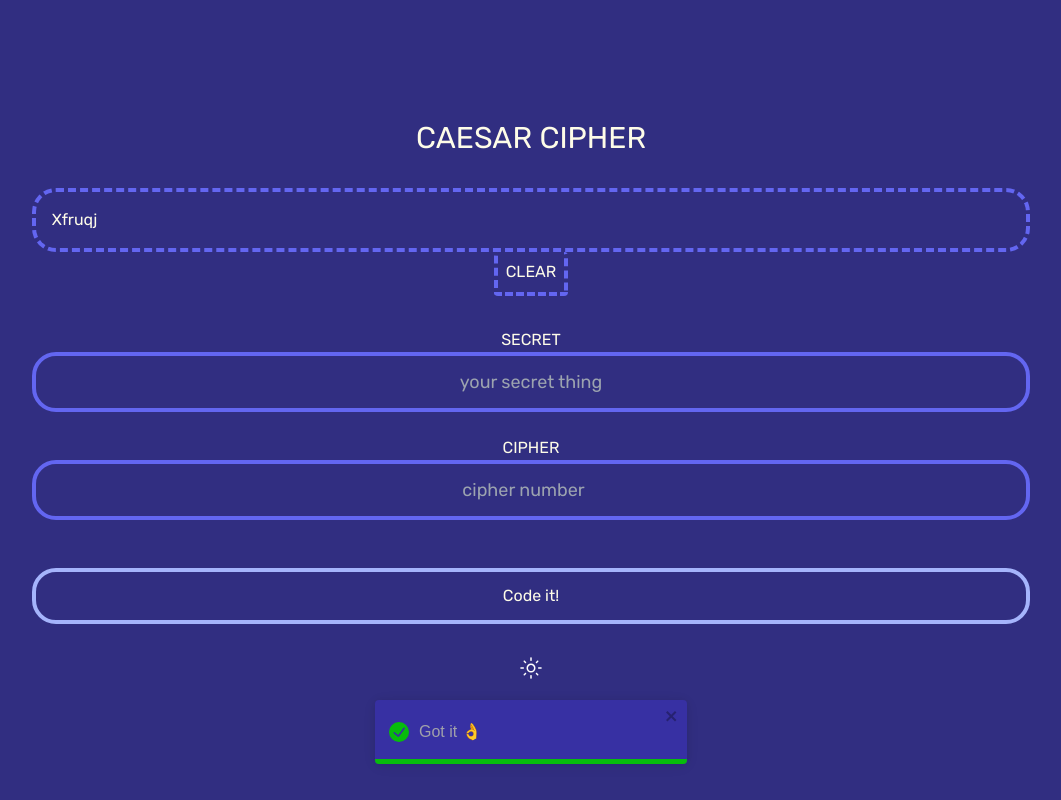
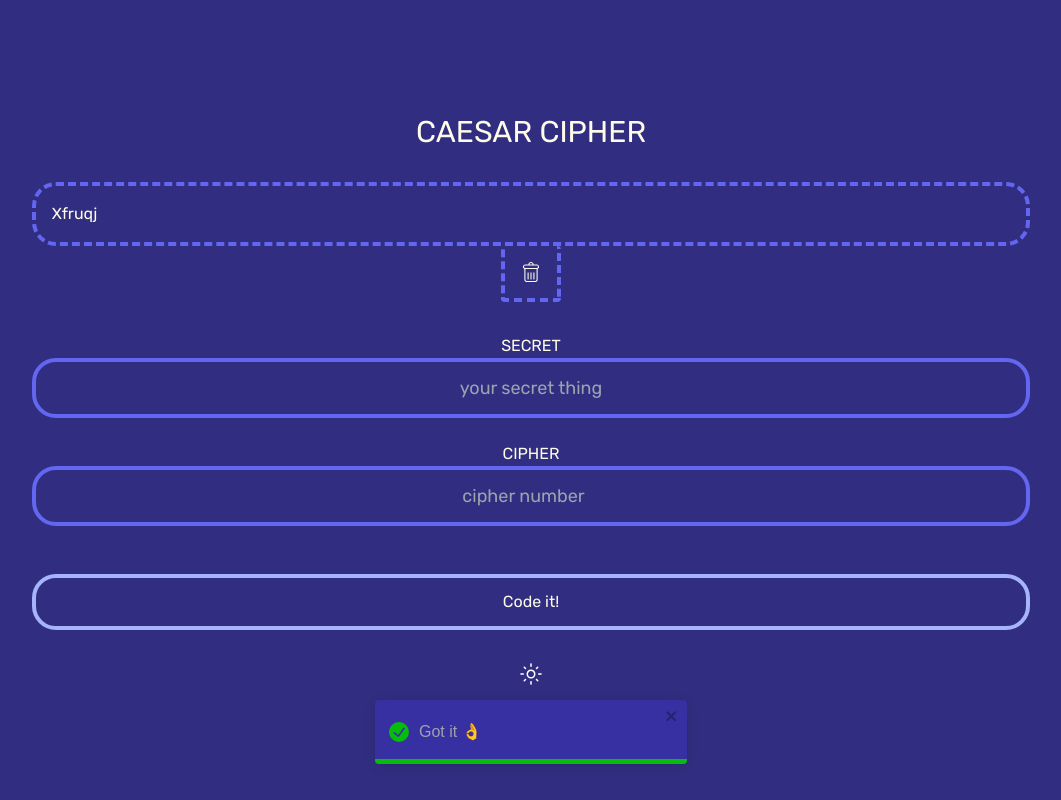
Before and after one commit to suti1979/caesarcipher, a Next.js app: page / in a window 1280 px wide. Both pictures are taken after typing "Sample", "5" into the empty fields and a click on the button "Code it!". Shown: the whole page, without its empty margins (109-1170 px from the left). Built offline with nearby package versions, Linux system fonts and the light colour scheme.

Commit message:
added delete icon

```diff
--- a/assets/icons.js
+++ b/assets/icons.js
@@ -27,3 +27,56 @@ export const DarkMode = () => (
     />
   </svg>
 )
+
+export const DeleteBin = () => (
+  <svg
+    width="20"
+    height="20"
+    viewBox="0 0 482 482"
+    xmlns="http://www.w3.org/2000/svg"
+    fill="currentColor"
+    className="hover:text-red-500"
+  >
+    <g>
+      <g>
+        <path
+          d="M381.163,57.799h-75.094C302.323,25.316,274.686,0,241.214,0c-33.471,0-61.104,25.315-64.85,57.799h-75.098
+			c-30.39,0-55.111,24.728-55.111,55.117v2.828c0,23.223,14.46,43.1,34.83,51.199v260.369c0,30.39,24.724,55.117,55.112,55.117
+			h210.236c30.389,0,55.111-24.729,55.111-55.117V166.944c20.369-8.1,34.83-27.977,34.83-51.199v-2.828
+			C436.274,82.527,411.551,57.799,381.163,57.799z M241.214,26.139c19.037,0,34.927,13.645,38.443,31.66h-76.879
+			C206.293,39.783,222.184,26.139,241.214,26.139z M375.305,427.312c0,15.978-13,28.979-28.973,28.979H136.096
+			c-15.973,0-28.973-13.002-28.973-28.979V170.861h268.182V427.312z M410.135,115.744c0,15.978-13,28.979-28.973,28.979H101.266
+			c-15.973,0-28.973-13.001-28.973-28.979v-2.828c0-15.978,13-28.979,28.973-28.979h279.897c15.973,0,28.973,13.001,28.973,28.979
+			V115.744z"
+        />
+        <path
+          d="M171.144,422.863c7.218,0,13.069-5.853,13.069-13.068V262.641c0-7.216-5.852-13.07-13.069-13.07
+			c-7.217,0-13.069,5.854-13.069,13.07v147.154C158.074,417.012,163.926,422.863,171.144,422.863z"
+        />
+        <path
+          d="M241.214,422.863c7.218,0,13.07-5.853,13.07-13.068V262.641c0-7.216-5.854-13.07-13.07-13.07
+			c-7.217,0-13.069,5.854-13.069,13.07v147.154C228.145,417.012,233.996,422.863,241.214,422.863z"
+        />
+        <path
+          d="M311.284,422.863c7.217,0,13.068-5.853,13.068-13.068V262.641c0-7.216-5.852-13.07-13.068-13.07
+			c-7.219,0-13.07,5.854-13.07,13.07v147.154C298.213,417.012,304.067,422.863,311.284,422.863z"
+        />
+      </g>
+    </g>
+    <g></g>
+    <g></g>
+    <g></g>
+    <g></g>
+    <g></g>
+    <g></g>
+    <g></g>
+    <g></g>
+    <g></g>
+    <g></g>
+    <g></g>
+    <g></g>
+    <g></g>
+    <g></g>
+    <g></g>
+  </svg>
+)
--- a/components/Result.tsx
+++ b/components/Result.tsx
@@ -1,6 +1,7 @@
 import { Tooltip } from "@material-tailwind/react"
 import { toast } from "react-toastify"
 import { TCodeProps } from "../type/types"
+import { DeleteBin } from "../assets/icons"
 
 export default function Result({ code, setCode }: TCodeProps) {
   const copyToClipboard = (text: string) => {
@@ -25,13 +26,22 @@ export default function Result({ code, setCode }: TCodeProps) {
           <span>{code}</span>
         </div>
       </Tooltip>
-      <button
-        className="mb-8 rounded border-r-4 border-l-4 border-b-4 border-dashed border-indigo-500 p-2
-        transition-all hover:bg-red-400 dark:border-gray-500"
-        onClick={() => setCode("")}
+      <Tooltip
+        placement="bottom"
+        content="DELETE"
+        animate={{
+          mount: { scale: 1, y: 0 },
+          unmount: { scale: 0, y: 25 },
+        }}
       >
-        CLEAR
-      </button>
+        <button
+          className="mb-8 flex items-center rounded border-r-4 border-l-4 border-b-4 border-dashed
+        border-indigo-500 p-4 transition-all  dark:border-gray-500"
+          onClick={() => setCode("")}
+        >
+          <DeleteBin />
+        </button>
+      </Tooltip>
     </>
   )
 }
```
Also changed, not shown: 1 other file (tests, documents, lock files or other folders).
